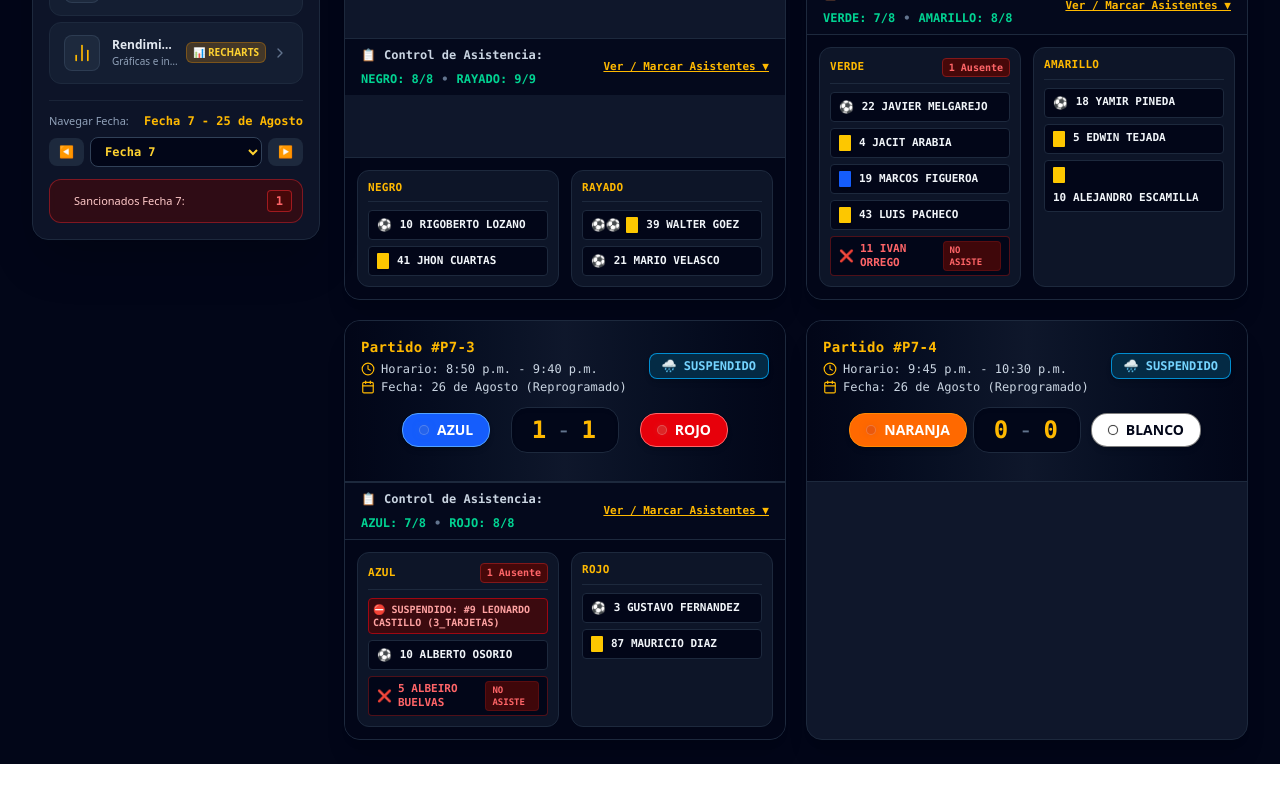
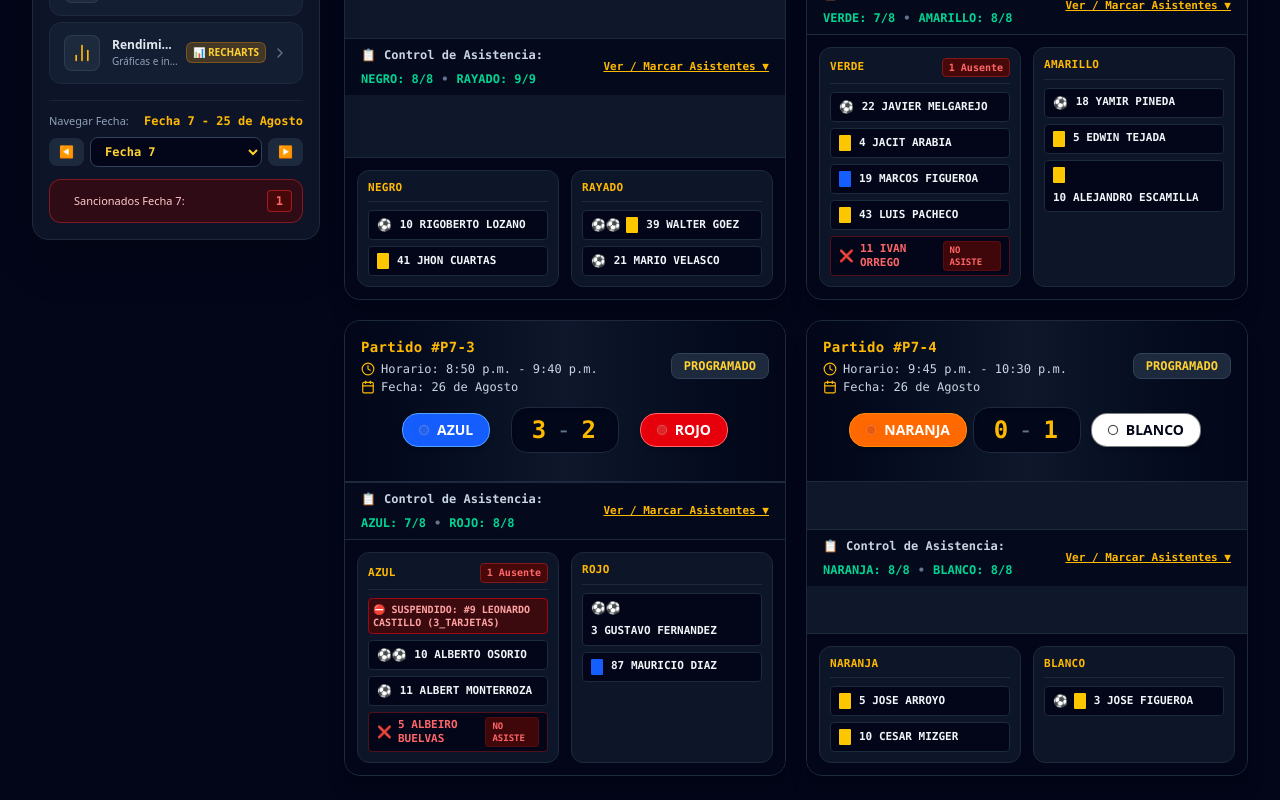
Before and after one commit to fundigecolui/CAMPEONATO-BANQUITA, a React (Vite) app: page / in a window 1280 px wide. Shown: the part 702-1502 px from the top of the page. Before the commit the page ends 1466 px from the top, so only its background shows below. Built offline with nearby package versions, Linux system fonts and the light colour scheme.

Commit message:
feat: update data for Fecha 7
Add cards for matches held on August 26 and increment version.

```diff
--- a/src/App.tsx
+++ b/src/App.tsx
@@ -62,7 +62,7 @@ const getInitialDataForEdition = (editionId: string) => {
       matches: MATCHES_2026_2,
       currentFecha: 7,
       maxUnlockedFecha: 14,
-      v: 76,
+      v: 78,
     };
   }
   if (editionId === '2026-1') {
--- a/src/data/edition2026_2.ts
+++ b/src/data/edition2026_2.ts
@@ -149,7 +149,7 @@ export const CARDS_2026_2: CardRecord[] = [
   { id: 'c6-6', playerId: 404, fecha: 6, type: 'AMARILLA', createdAt: new Date('2026-08-20').toISOString() }, // ALBERT MONTERROZA (AZUL) - Amarilla
   { id: 'c6-7', playerId: 406, fecha: 6, type: 'AZUL', createdAt: new Date('2026-08-20').toISOString() }, // LEONARDO CASTILLO (AZUL) - Azul
 
-  // Fecha 7 (25 de Agosto)
+  // Fecha 7 (25 y 26 de Agosto)
   { id: 'c7-2', playerId: 421, fecha: 7, type: 'AMARILLA', createdAt: new Date('2026-08-25').toISOString() }, // JHON CUARTAS (NEGRO) - Amarilla
   { id: 'c7-3', playerId: 436, fecha: 7, type: 'AMARILLA', createdAt: new Date('2026-08-25').toISOString() }, // WALTER GOEZ (RAYADO) - Amarilla
   { id: 'c7-4', playerId: 410, fecha: 7, type: 'AZUL', createdAt: new Date('2026-08-25').toISOString() }, // MARCOS FIGUEROA (VERDE) - Azul
@@ -157,7 +157,10 @@ export const CARDS_2026_2: CardRecord[] = [
   { id: 'c7-6', playerId: 411, fecha: 7, type: 'AMARILLA', createdAt: new Date('2026-08-25').toISOString() }, // LUIS PACHECO (VERDE) - Amarilla
   { id: 'c7-7', playerId: 449, fecha: 7, type: 'AMARILLA', createdAt: new Date('2026-08-25').toISOString() }, // ALEJANDRO ESCAMILLA (AMARILLO) - Amarilla
   { id: 'c7-8', playerId: 416, fecha: 7, type: 'AMARILLA', createdAt: new Date('2026-08-25').toISOString() }, // JACIT ARABIA (VERDE) - Amarilla
-  { id: 'c7-9', playerId: 442, fecha: 7, type: 'AMARILLA', createdAt: new Date('2026-08-25').toISOString() }, // MAURICIO DIAZ (ROJO) - Amarilla
+  { id: 'c7-9', playerId: 442, fecha: 7, type: 'AZUL', createdAt: new Date('2026-08-26').toISOString() }, // MAURICIO DIAZ (ROJO) - Azul
+  { id: 'c7-10', playerId: 459, fecha: 7, type: 'AMARILLA', createdAt: new Date('2026-08-26').toISOString() }, // JOSE FIGUEROA (BLANCO) - Amarilla
+  { id: 'c7-11', playerId: 428, fecha: 7, type: 'AMARILLA', createdAt: new Date('2026-08-26').toISOString() }, // CESAR MIZGER (NARANJA) - Amarilla
+  { id: 'c7-12', playerId: 432, fecha: 7, type: 'AMARILLA', createdAt: new Date('2026-08-26').toISOString() }, // JOSE ARROYO (NARANJA) - Amarilla
 ];
 
 export const GOALS_2026_2: GoalRecord[] = [
@@ -296,9 +299,15 @@ export const GOALS_2026_2: GoalRecord[] = [
   { id: 'g7-5', playerId: 412, fecha: 7, teamId: 'VERDE', createdAt: new Date('2026-08-25').toISOString() }, // JAVIER MELGAREJO (VERDE)
   { id: 'g7-6', playerId: 451, fecha: 7, teamId: 'AMARILLO', createdAt: new Date('2026-08-25').toISOString() }, // YAMIR PINEDA (AMARILLO)
 
-  // AZUL (1) vs ROJO (1)
-  { id: 'g7-7', playerId: 401, fecha: 7, teamId: 'AZUL', createdAt: new Date('2026-08-25').toISOString() }, // ALBERTO OSORIO (AZUL)
-  { id: 'g7-8', playerId: 446, fecha: 7, teamId: 'ROJO', createdAt: new Date('2026-08-25').toISOString() }, // GUSTAVO FERNANDEZ (ROJO)
+  // AZUL (3) vs ROJO (2)
+  { id: 'g7-7', playerId: 401, fecha: 7, teamId: 'AZUL', createdAt: new Date('2026-08-26').toISOString() }, // ALBERTO OSORIO (AZUL - Gol 1)
+  { id: 'g7-8', playerId: 401, fecha: 7, teamId: 'AZUL', createdAt: new Date('2026-08-26').toISOString() }, // ALBERTO OSORIO (AZUL - Gol 2)
+  { id: 'g7-9', playerId: 404, fecha: 7, teamId: 'AZUL', createdAt: new Date('2026-08-26').toISOString() }, // ALBERT MONTERROZA (AZUL)
+  { id: 'g7-10', playerId: 446, fecha: 7, teamId: 'ROJO', createdAt: new Date('2026-08-26').toISOString() }, // GUSTAVO FERNANDEZ (ROJO - Gol 1)
+  { id: 'g7-11', playerId: 446, fecha: 7, teamId: 'ROJO', createdAt: new Date('2026-08-26').toISOString() }, // GUSTAVO FERNANDEZ (ROJO - Gol 2)
+
+  // NARANJA (0) vs BLANCO (1)
+  { id: 'g7-12', playerId: 459, fecha: 7, teamId: 'BLANCO', createdAt: new Date('2026-08-26').toISOString() }, // JOSE FIGUEROA (BLANCO)
 ];
 
 // Official Fechas for II Semestre 2026 (Vuelta 1: Fechas 1 a 7, Vuelta 2: Fechas 8 a 14)
@@ -683,11 +692,11 @@ const INITIAL_FECHAS_2026_2: Match[] = [
     fecha: 7,
     homeTeamId: 'AZUL',
     awayTeamId: 'ROJO',
-    homeGoals: 1,
-    awayGoals: 1,
-    isPlayed: false,
-    status: 'SUSPENDIDO',
-    dateStr: '26 de Agosto (Reprogramado)',
+    homeGoals: 3,
+    awayGoals: 2,
+    isPlayed: true,
+    status: 'FINALIZADO',
+    dateStr: '26 de Agosto',
     attendance: {
       homePlayerIds: [401, 402, 403, 404, 406, 407, 408], // Sin asistencia: Albeiro Buelvas (405)
       awayPlayerIds: [441, 442, 443, 444, 445, 446, 447, 448],
@@ -699,10 +708,10 @@ const INITIAL_FECHAS_2026_2: Match[] = [
     homeTeamId: 'NARANJA',
     awayTeamId: 'BLANCO',
     homeGoals: 0,
-    awayGoals: 0,
-    isPlayed: false,
-    status: 'SUSPENDIDO',
-    dateStr: '26 de Agosto (Reprogramado)',
+    awayGoals: 1,
+    isPlayed: true,
+    status: 'FINALIZADO',
+    dateStr: '26 de Agosto',
   },
 
   // ==========================================
```
